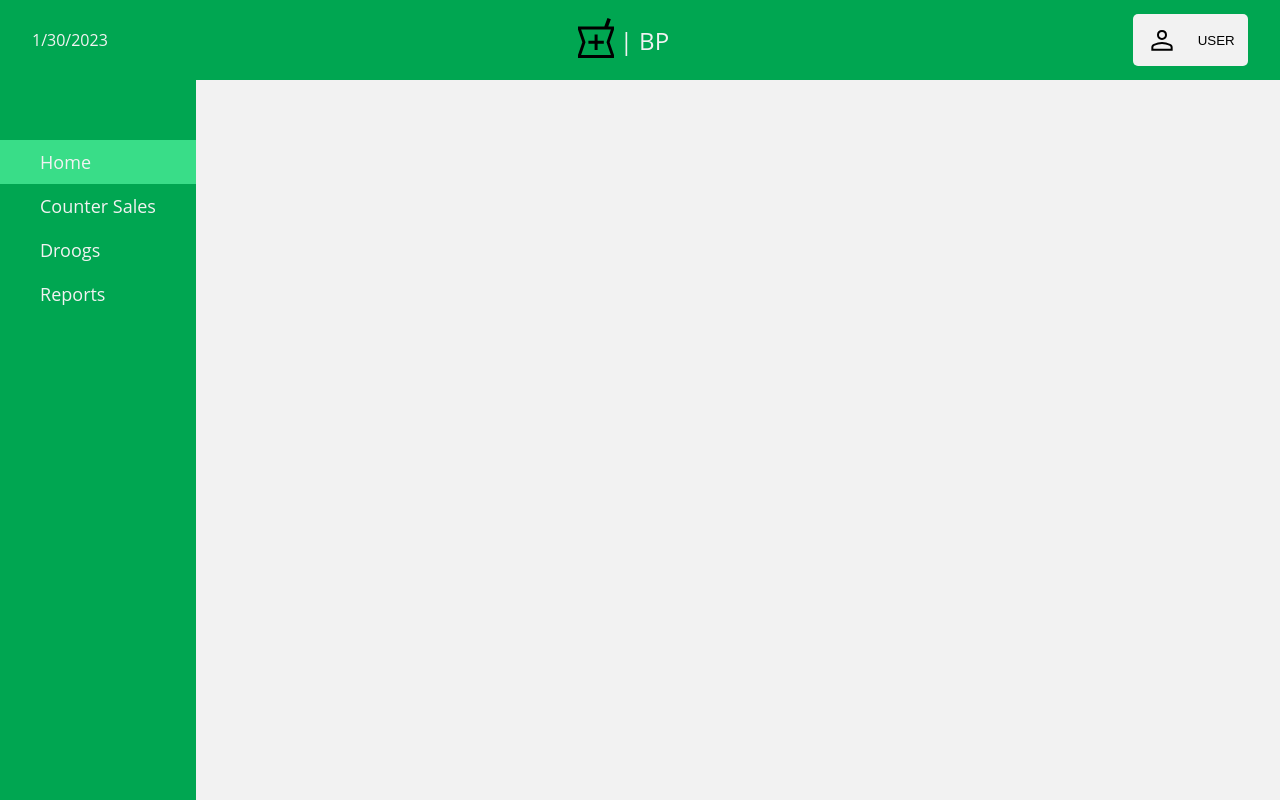
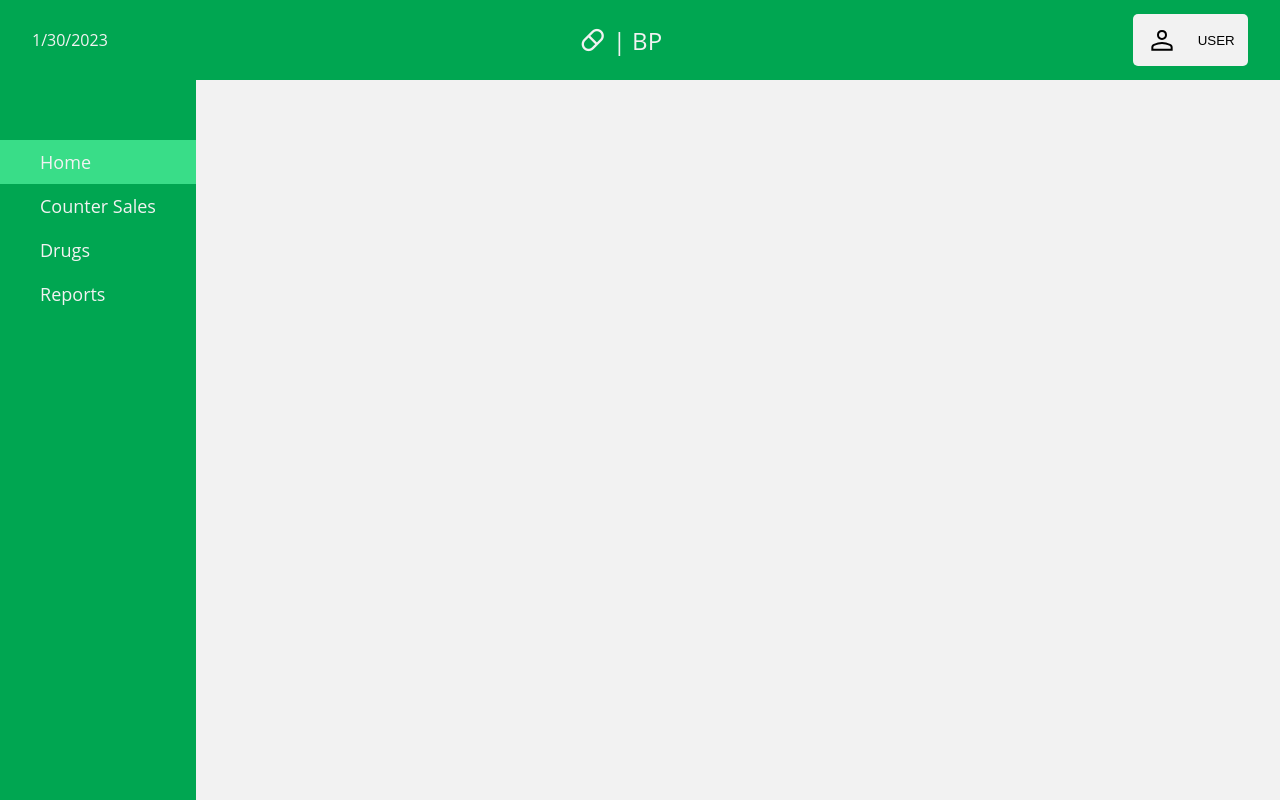
Before and after one commit to DoyleAaron/Project-22-23, a PHP site: page /pages/index.html in a window 1280 px wide. Run offline with PHP 8.4, Linux system fonts and the light colour scheme.

Commit message:
Added logo + misc stuff

```diff
--- a/assets/css/style.css
+++ b/assets/css/style.css
@@ -42,9 +42,18 @@ body .horizonal-nav .logo-container {
     color: var(--bg-sect-div);
 }
 
-body .horizonal-nav .logo-container span, img {
+body .horizonal-nav .logo-container span, i {
     color: var(--bg-sect-div);
     font-size: 24px;
+}
+
+body .horizonal-nav .logo-container i {
+    margin-right: 6px;
+    font-size: 28px;
+}
+
+body .horizonal-nav .account-container i {
+    display: none;
 }
 
 body .horizonal-nav .account-container button {
@@ -55,6 +64,7 @@ body .horizonal-nav .account-container button {
     padding: 10px 5px;
     border-radius: 5px;
     background-color: var(--bg-sect-div);
+    cursor: pointer;
 }
 
 body .horizonal-nav .account-container button span {
--- a/pages/index.html
+++ b/pages/index.html
@@ -7,16 +7,17 @@
     <title>Pharmacy</title>
     <link rel="stylesheet" href="../assets/css/style.css">
     <link rel="stylesheet" href="https://fonts.googleapis.com/css2?family=Material+Symbols+Outlined:opsz,wght,FILL,GRAD@20..48,100..700,0..1,-50..200" />
-    <script src="../assets/js/date.js" defer></script>
+    <link href="https://cdn.jsdelivr.net/npm/remixicon@2.5.0/fonts/remixicon.css" rel="stylesheet">
 </head>
 <body>
     <div class="horizonal-nav">
         <span id="time"></span>
-        <div class="logo-container">
-            <img src="../assets/icons/local_pharmacy_FILL0_wght400_GRAD0_opsz48.svg" alt="logo">
-            <span> | BP</span>
+            <div class="logo-container">
+            <i class="ri-capsule-line"></i>
+            <span id="logo-title"> | BP</span>
         </div>
         <div class="account-container">
+            <i class="ri-menu-line"></i>
             <button>
                 <img src="../assets/icons/person_FILL0_wght400_GRAD0_opsz48.svg" alt="">
                 <span class="accountId">USER</span>
@@ -26,8 +27,9 @@
     <div class="vertical-nav">
         <a class="selected" href="#">Home</a>
         <a href="#">Counter Sales</a>
-        <a href="#">Droogs</a>
+        <a href="#">Drugs</a>
         <a href="#">Reports</a>
     </div>
 </body>
+    <script src="../assets/js/date.js"></script>
 </html>
```
Also changed, not shown: assets/js/responsive.js (added, +7 -0 lines).
